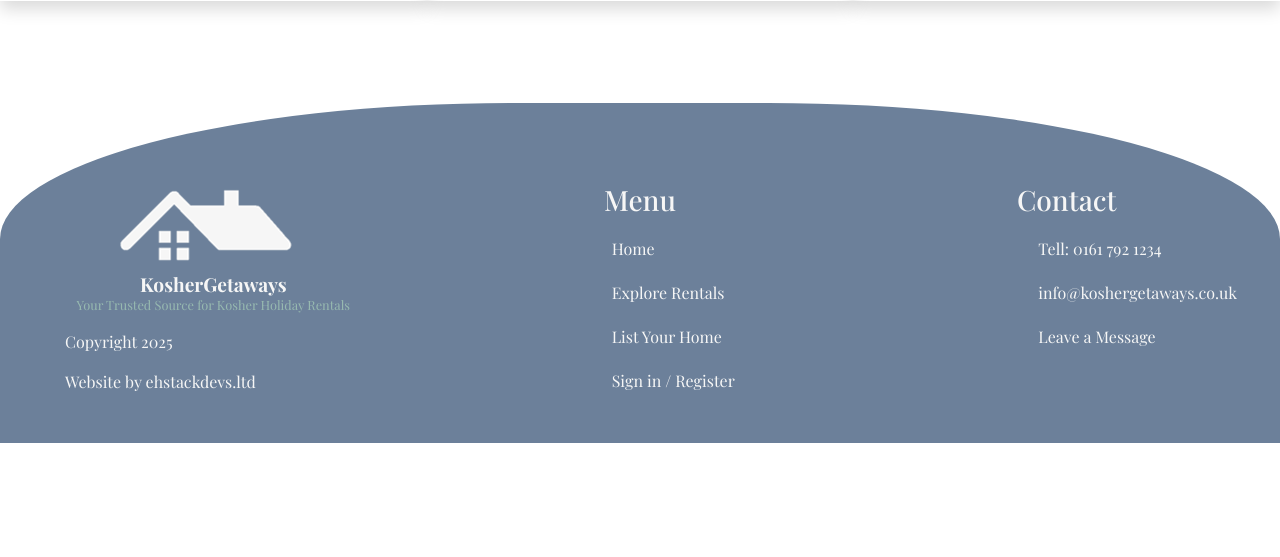
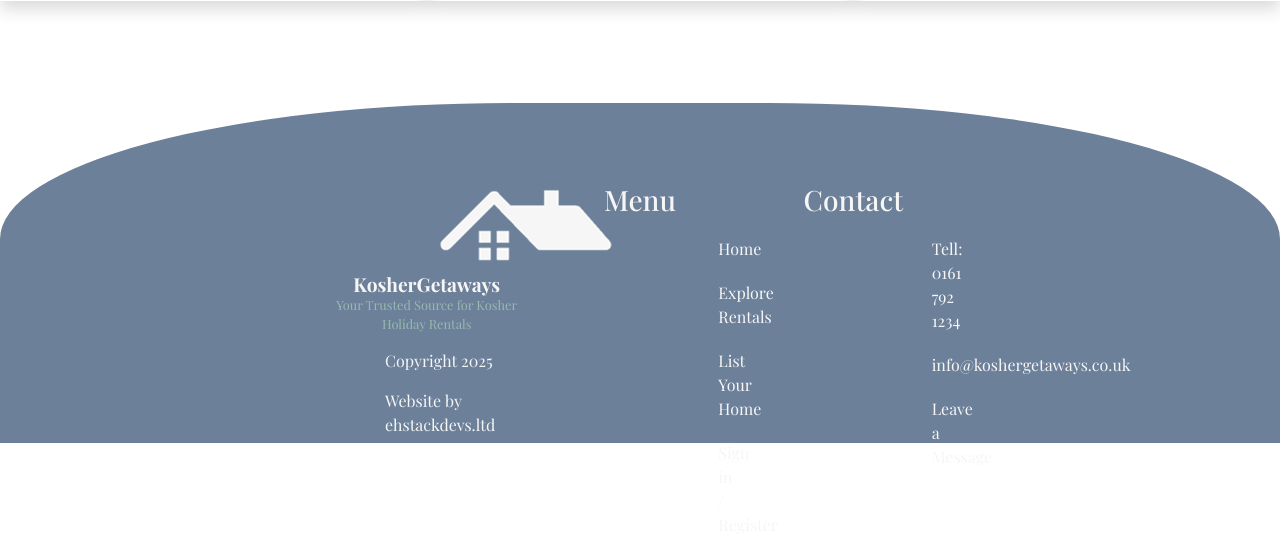
Before and after one commit to e-h-dev/k-getaways, a Django app: page / in a window 1280 px wide. Shown: the part 1877-2434 px from the top of the page. Before the commit the page ends 2320 px from the top, so only its background shows below. Run offline with Django 5.2, Linux system fonts and the light colour scheme; some libraries are stand-ins or nearby versions; some web fonts are replaced.

Commit message:
Update base template to updated version

```diff
--- a/templates/base.html
+++ b/templates/base.html
@@ -58,7 +58,7 @@
                                     <span class="user-avatar">{{ user.username|first|capfirst }}</span>
                                     <div class="member-dropdown shadow" id="drop-down">
                                         <ul>
-                                            <li style="text-align: center;">Welcome <strong>{{ user.username }}!</strong></li>
+                                            <li style="text-align: center;" class="welcome-name">Welcome <strong>{{ user.username }}!</strong></li>
                                             <hr>
                                             <li>Your Rentals</li>
                                             <li>Your Booking</li>
@@ -111,14 +111,17 @@
     <footer>
         <div class="container-fluid">
             <div class="row top-footer-row">
-            <div class="col-4">
+                <div class="col-3"></div>
+                <div class="col-2">
+                    <a href="{% url 'home' %}" class="bottom-nav-link">
                         <img src="/static/media/footer-logo.png" alt="logo" class="footer-logo">
                         <p class="footer-logo-p"><strong>KosherGetaways</strong></p>
                         <p class="footer-logo-p2">Your Trusted Source for Kosher Holiday Rentals</p>
+                    </a>
                     <p class="footer-row-1">Copyright 2025</p>
                     <p class="footer-row-1">Website by <a href="https://e-hammond-7f6468517ddb.herokuapp.com/" class="bottom-nav-link" target="_blank">ehstackdevs.ltd</a></p>
                 </div>
-            <div class="col-4">
+                <div class="col-2 col-border">
                     <h3 class="text-center">Menu</h3>
                     <ul class="footer-list">
                         <li><a href="{% url 'home' %}" class="bottom-nav-link">Home</a></li>
@@ -131,7 +134,7 @@
                         {% endif %}
                     </ul>
                 </div>
-            <div class="col-4">
+                <div class="col-2 col-border">
                     <h3 class="text-center">Contact</h3>
                     <ul class="footer-list">
                         <li>Tell: 0161 792 1234</li>
@@ -139,6 +142,7 @@
                         <li><a href="" class="bottom-nav-link">Leave a Message</a></li>
                     </ul>
                 </div>
+                <div class="col-3"></div>
         </div>
         </div>
     </footer>
```
Lines whose indentation alone changed are shown as unchanged.
